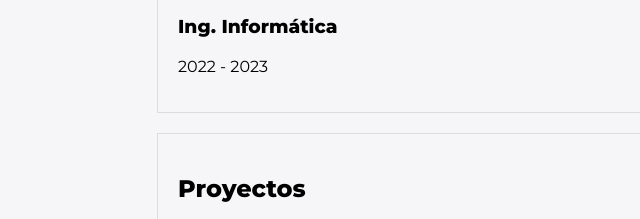
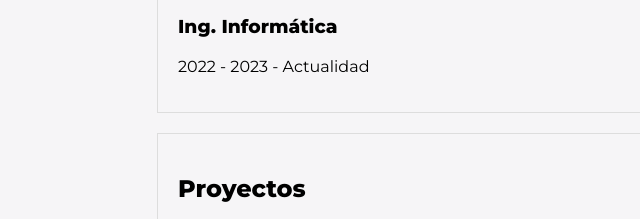
Before and after one commit to brianleckie/Brianleckieportfolio.github.io, a plain HTML site: page index.html in a window 1280 px wide. Shown: the part 760-979 px from the top of the page, 83-723 px from the left. Drawn offline with Linux system fonts and the light colour scheme.

Commit message:
Update index.html

```diff
--- a/index.html
+++ b/index.html
@@ -47,7 +47,7 @@
                 </li>
                 <li>
                     <h3>Ing. Informática</h3>
-                    <p>2022 - 2023</p>
+                    <p>2022 - 2023 - Actualidad</p>
                 </li>
             </ul>
         </section>
```
